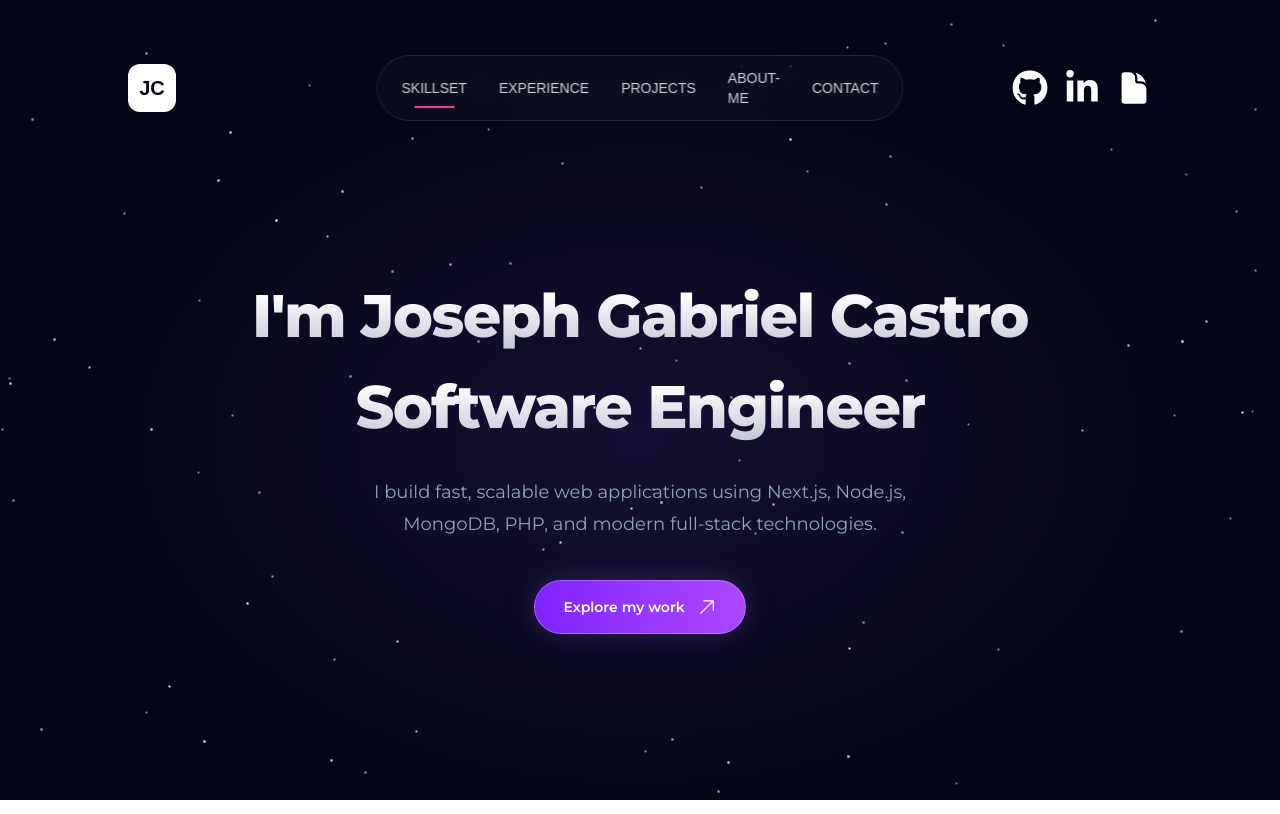
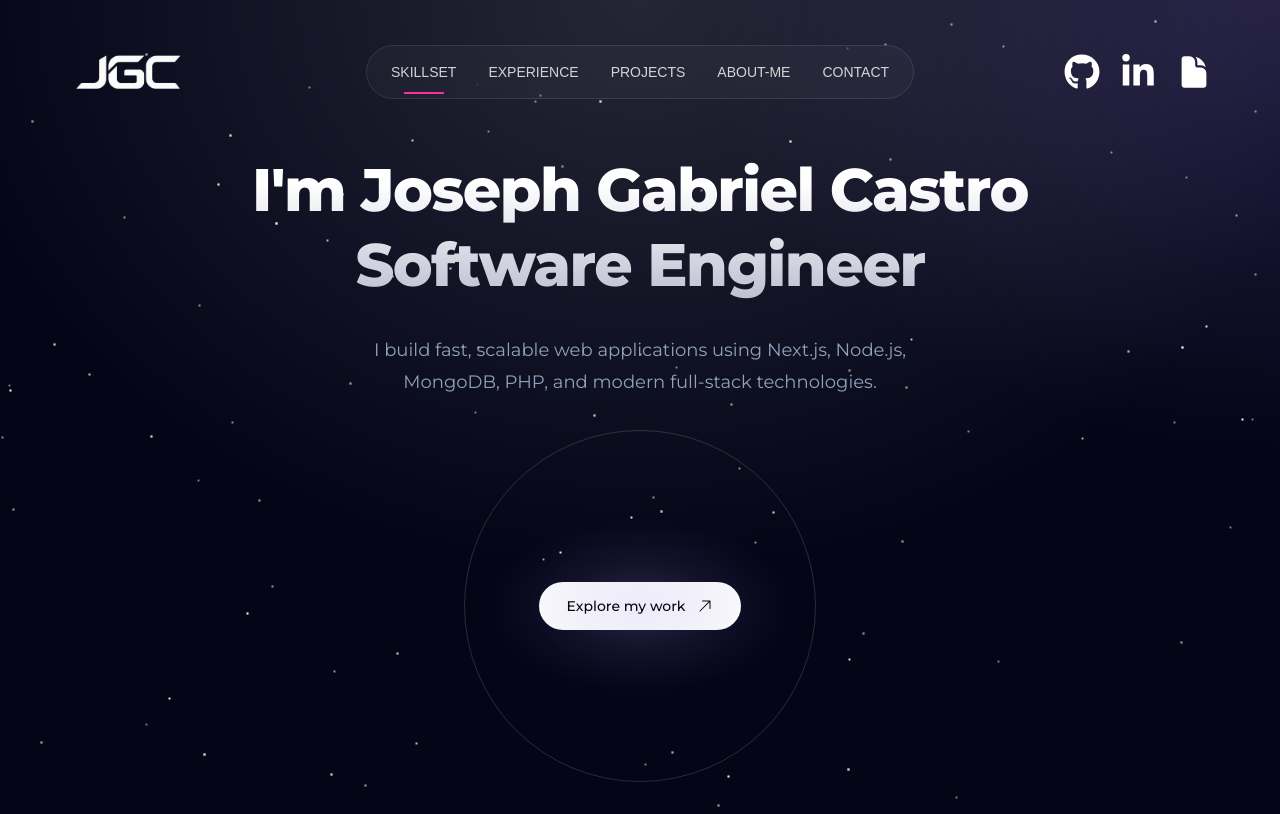
Before and after one commit to strawcas/portfolio, a Next.js app: page / in a window 1280 px wide. Built offline with nearby package versions, Linux system fonts and the light colour scheme.

Commit message:
implemented magnetic button

```diff
--- a/src/_components/Header.jsx
+++ b/src/_components/Header.jsx
@@ -1,25 +1,96 @@
+"use client";
+
+import { gsap } from "gsap";
+import { useEffect, useRef } from "react";
 import { FaGithub, FaLinkedinIn } from "react-icons/fa";
 import { HiDocument } from "react-icons/hi2";
+import Image from "next/image";
 
 export default function Header() {
+    const socialLinksRef = useRef(null);
+
+    useEffect(() => {
+        const media = gsap.matchMedia();
+
+        media.add(
+            {
+                motion: "(prefers-reduced-motion: no-preference)",
+                reduced: "(prefers-reduced-motion: reduce)",
+            },
+            (context) => {
+                const reduced = context.conditions.reduced;
+                const cleanups = Array.from(
+                    socialLinksRef.current.querySelectorAll("a"),
+                ).map((link) => {
+                    const icon = link.querySelector("svg");
+                    const tooltip = link.querySelector("span");
+                    const animation = gsap.timeline({ paused: true })
+                        .to(icon, {
+                            scale: reduced ? 1 : 1.18,
+                            duration: reduced ? 0 : 0.16,
+                            ease: "power2.out",
+                        }, 0)
+                        .fromTo(tooltip, {
+                            opacity: 0,
+                            y: reduced ? 0 : 4,
+                            scale: reduced ? 1 : 0.94,
+                        }, {
+                            opacity: 1,
+                            y: 0,
+                            scale: 1,
+                            duration: reduced ? 0 : 0.12,
+                            ease: "power2.out",
+                        }, 0);
+
+                    const update = () => {
+                        if (link.matches(":hover, :focus-visible")) {
+                            animation.play();
+                        } else {
+                            animation.reverse();
+                        }
+                    };
+                    const events = ["pointerenter", "pointerleave", "focus", "blur"];
+                    events.forEach((event) => link.addEventListener(event, update));
+                    return () => events.forEach((event) => link.removeEventListener(event, update));
+                });
+
+                return () => cleanups.forEach((cleanup) => cleanup());
+            },
+        );
+
+        return () => media.revert();
+    }, []);
+
+    const socialLinkClassName =
+        "relative inline-flex min-h-11 min-w-11 items-center justify-center rounded-md text-white focus-visible:outline-2 focus-visible:outline-offset-4 focus-visible:outline-white";
+    const tooltipClassName =
+        "pointer-events-none absolute top-full left-1/2 mt-3 -translate-x-1/2 origin-top whitespace-nowrap rounded-xl bg-[#090914] px-3 py-2 text-xs leading-none font-medium text-white opacity-0 shadow-lg";
+
     return (
-        <header className="w-full px-8 py-8 md:px-16 lg:px-24">
-            <div className="relative flex items-center justify-between">
-                {/* LOGO */}
-                <div className="flex h-12 w-12 items-center justify-center rounded-xl bg-white text-xl font-black text-[#040517]">
-                    JC
+        <header className="relative z-20 w-full py-2 sm:py-4 xl:px-8 2xl:px-24">
+            <div className="relative flex flex-wrap items-center justify-between gap-y-6">
+
+
+                <div className="relative h-12 w-28 shrink-0 overflow-hidden sm:w-32">
+                    <Image
+                        src="/logo.png"
+                        alt="Joseph Gabriel Castro logo"
+                        fill
+                        sizes="(min-width: 640px) 128px, 112px"
+                        className="object-cover"
+                    />
                 </div>
 
                 {/* NAV */}
-                <nav className="absolute left-1/2 -translate-x-1/2">
-                    <ul className="flex items-center gap-8 rounded-full border border-white/10 bg-white/[0.03] px-6 py-3 text-sm text-white/80 backdrop-blur-md">
+                <nav aria-label="Main navigation" className="order-last w-full xl:absolute xl:left-1/2 xl:order-none xl:w-auto xl:-translate-x-1/2">
+                    <ul className="mx-auto flex w-fit max-w-full flex-wrap items-center justify-center gap-x-4 gap-y-1 rounded-2xl border border-white/10 bg-white/[0.03] px-3 py-1 text-[11px] text-white/80 backdrop-blur-md sm:gap-x-6 sm:px-6 sm:text-sm xl:flex-nowrap xl:gap-x-8 xl:rounded-full [&_a]:inline-flex [&_a]:min-h-11 [&_a]:items-center">
                         <li>
                             <a
                                 href="#skills"
                                 className="relative transition hover:text-white"
                             >
                                 SKILLSET
-                                <span className="absolute -bottom-3 left-1/2 h-[2px] w-10 -translate-x-1/2 bg-pink-500" />
+                                <span className="absolute bottom-0 left-1/2 h-[2px] w-10 -translate-x-1/2 bg-pink-500" />
                             </a>
                         </li>
 
@@ -62,29 +133,44 @@ export default function Header() {
                 </nav>
 
                 {/* SOCIAL LINKS */}
-                <div className="flex items-center gap-4 text-4xl text-white">
+                <div ref={socialLinksRef} className="flex items-center gap-1 text-3xl text-white sm:gap-3 sm:text-4xl">
                     <a
                         href="https://github.com/"
                         target="_blank"
-                        className="transition hover:text-purple-300 hover:drop-shadow-[0_0_12px_rgba(168,85,247,0.8)]"
+                        rel="noopener noreferrer"
+                        aria-label="GitHub"
+                        className={socialLinkClassName}
                     >
-                        <FaGithub />
+                        <FaGithub aria-hidden="true" />
+                        <span aria-hidden="true" className={tooltipClassName}>
+                            GitHub
+                        </span>
                     </a>
 
                     <a
                         href="https://linkedin.com/"
                         target="_blank"
-                        className="transition hover:text-purple-300 hover:drop-shadow-[0_0_12px_rgba(168,85,247,0.8)]"
+                        rel="noopener noreferrer"
+                        aria-label="LinkedIn"
+                        className={socialLinkClassName}
                     >
-                        <FaLinkedinIn />
+                        <FaLinkedinIn aria-hidden="true" />
+                        <span aria-hidden="true" className={tooltipClassName}>
+                            LinkedIn
+                        </span>
                     </a>
 
                     <a
                         href="/resume.pdf"
                         target="_blank"
-                        className="transition hover:text-purple-300 hover:drop-shadow-[0_0_12px_rgba(168,85,247,0.8)]"
+                        rel="noopener noreferrer"
+                        aria-label="Resume"
+                        className={socialLinkClassName}
                     >
-                        <HiDocument />
+                        <HiDocument aria-hidden="true" />
+                        <span aria-hidden="true" className={tooltipClassName}>
+                            Resume
+                        </span>
                     </a>
                 </div>
             </div>
--- a/src/_components/Home.jsx
+++ b/src/_components/Home.jsx
@@ -1,9 +1,8 @@
-"use client";
-
 import Header from "@/_components/Header";
 import Star from "@/_components/Star";
+import MagneticButton from "@/_components/MagneticButton";
+import { Montserrat } from "next/font/google";
 import { HiArrowUpRight } from "react-icons/hi2";
-import { Montserrat } from "next/font/google";
 
 const montserrat = Montserrat({
     subsets: ["latin"],
@@ -12,42 +11,64 @@ const montserrat = Montserrat({
 
 export default function Home() {
     const numStars = 100;
+
     const headingClassName =
-        "w-fit bg-linear-to-b from-white from-20% to-[#b8bacd] pb-2 bg-clip-text text-3xl leading-tight font-extrabold tracking-tight text-transparent sm:text-5xl lg:text-6xl";
+        "w-fit max-w-full bg-linear-to-b from-white from-20% to-[#b8bacd] bg-clip-text pb-2 text-[clamp(1.75rem,5vw,3.75rem)] leading-tight font-extrabold tracking-tight text-balance text-transparent";
 
     return (
-        <div className="relative isolate flex min-h-svh w-full flex-col overflow-hidden bg-[#040517] p-4 sm:p-8">
         <div
-                aria-hidden="true"
-                className="pointer-events-none absolute inset-0 -z-10 bg-[radial-gradient(ellipse_at_50%_55%,rgba(139,92,246,0.13),transparent_60%)]"
-            />
+            className="
+                relative isolate
+                flex min-h-svh w-full flex-col
+                gap-6 overflow-hidden
+                bg-[#040517] p-4
+                sm:gap-8 sm:p-8
+            "
+            style={{
+                backgroundImage: `
+                    radial-gradient(
+                        ellipse 55% 70% at 50% 0%,
+                        rgb(255 255 255 / 0.13) 0%,
+                        transparent 100%
+                    ),
+                    radial-gradient(
+                        ellipse 45% 55% at 100% 0%,
+                        rgb(167 139 250 / 0.2) 0%,
+                        transparent 100%
+                    )
+                `,
+            }}
+        >
             {Array.from({ length: numStars }).map((_, i) => (
                 <Star key={`Star#${i}`} />
             ))}
+
             <Header />
 
-            <main className={`${montserrat.className} relative z-10 mx-auto flex w-full max-w-5xl flex-1 flex-col items-center justify-center px-2 py-20 text-center sm:px-6 sm:py-28`}>
-                <p className={headingClassName}>
-                    I&#39;m Joseph Gabriel Castro
-                </p>
+            <main
+                className={`${montserrat.className} relative z-10 mx-auto flex w-full max-w-5xl flex-1 flex-col items-center justify-center text-center`}
+            >
+                <div className="relative isolate flex w-full flex-col items-center">
                     <h1 className={`mt-2 ${headingClassName}`}>
+                        I&apos;m Joseph Gabriel Castro
+                        <br />
                         Software Engineer
                     </h1>
+
                     <p className="mt-6 max-w-xl text-base leading-relaxed text-slate-400 sm:text-lg sm:leading-8">
                         I build fast, scalable web applications using
                         Next.js, Node.js, MongoDB, PHP, and modern
                         full-stack technologies.
                     </p>
-                <button
-                    type="button"
-                    className="group mt-10 inline-flex cursor-pointer items-center gap-3 rounded-full border border-purple-200/30 bg-linear-to-r from-violet-600 to-purple-500 px-7 py-4 text-sm font-semibold text-white shadow-[0_0_30px_rgba(139,92,246,0.25)] transition duration-300 hover:-translate-y-1 hover:border-purple-200/60 hover:shadow-[0_0_45px_rgba(168,85,247,0.45)] focus-visible:outline-2 focus-visible:outline-offset-4 focus-visible:outline-purple-300 active:translate-y-0 motion-reduce:transform-none motion-reduce:transition-none"
-                >
+                </div>
+
+                <MagneticButton>
                     Explore my work
                     <HiArrowUpRight
                         aria-hidden="true"
-                        className="size-5 transition-transform duration-300 group-hover:translate-x-0.5 group-hover:-translate-y-0.5 motion-reduce:transform-none motion-reduce:transition-none"
+                        className="size-4"
                     />
-                </button>
+                </MagneticButton>
             </main>
         </div>
     );
--- /dev/null
+++ b/src/_components/MagneticButton.jsx
@@ -0,0 +1,132 @@
+"use client";
+
+import { gsap } from "gsap";
+import { useEffect, useRef } from "react";
+
+export default function MagneticButton({ children }) {
+    const magneticZoneRef = useRef(null);
+    const exploreButtonRef = useRef(null);
+    const magnetStrength = 0.4;
+
+    useEffect(() => {
+        const media = gsap.matchMedia();
+
+        media.add(
+            "(min-width: 1024px) and (hover: hover) and (pointer: fine) and (prefers-reduced-motion: no-preference)",
+            () => {
+                const zone = magneticZoneRef.current;
+                const button = exploreButtonRef.current;
+                let tween;
+
+                gsap.set(button, { x: 0, y: 0 });
+
+                const reset = () => {
+                    tween = gsap.to(button, {
+                        x: 0,
+                        y: 0,
+                        duration: 0.55,
+                        ease: "elastic.out(1, 0.5)",
+                        overwrite: true,
+                    });
+                };
+
+                const move = (event) => {
+                    if (
+                        event.pointerType === "touch" ||
+                        button.matches(":focus-visible")
+                    )
+                        return;
+
+                    const bounds = zone.getBoundingClientRect();
+
+                    const x =
+                        event.clientX -
+                        bounds.left -
+                        bounds.width / 2;
+
+                    const y =
+                        event.clientY -
+                        bounds.top -
+                        bounds.height / 2;
+
+                    if (
+                        Math.hypot(
+                            x / (bounds.width / 2),
+                            y / (bounds.height / 2),
+                        ) > 1
+                    ) {
+                        reset();
+                        return;
+                    }
+
+                    tween = gsap.to(button, {
+                        x: x * magnetStrength,
+                        y: y * magnetStrength,
+                        duration: 0.2,
+                        ease: "power3.out",
+                        overwrite: true,
+                    });
+                };
+
+                zone.addEventListener("pointermove", move);
+                zone.addEventListener("pointerleave", reset);
+                zone.addEventListener("pointercancel", reset);
+                button.addEventListener("focus", reset);
+                window.addEventListener("blur", reset);
+
+                return () => {
+                    zone.removeEventListener("pointermove", move);
+                    zone.removeEventListener("pointerleave", reset);
+                    zone.removeEventListener("pointercancel", reset);
+                    button.removeEventListener("focus", reset);
+                    window.removeEventListener("blur", reset);
+
+                    tween?.kill();
+                };
+            },
+        );
+
+        return () => media.revert();
+    }, []);
+
+    return (
+        <div
+            ref={magneticZoneRef}
+            className="
+                mt-8 flex w-fit max-w-full items-center justify-center
+                lg:aspect-square
+                lg:w-[22rem]
+                lg:rounded-full
+                lg:border
+                lg:border-white/15
+            "
+        >
+            <button
+                ref={exploreButtonRef}
+                type="button"
+                className="
+                    relative isolate inline-flex shrink-0 cursor-pointer
+                    items-center gap-3 rounded-full bg-white px-7 py-3.5
+                    text-sm font-medium text-[#040517]
+                    transition-colors duration-150
+                    hover:bg-slate-200
+                    focus-visible:outline-2
+                    focus-visible:outline-offset-4
+                    focus-visible:outline-white
+                    active:bg-slate-300
+                    motion-reduce:transition-none
+
+                    before:pointer-events-none
+                    before:absolute
+                    before:-inset-x-12
+                    before:-inset-y-16
+                    before:z-[-1]
+                    before:content-['']
+                    before:bg-[radial-gradient(ellipse_at_center,rgb(170_163_225/22%)_0%,rgb(139_130_205/10%)_35%,transparent_70%)]
+                "
+            >
+                {children}
+            </button>
+        </div>
+    );
+}
```
Also changed, not shown: public/logo.png (added). Lines whose indentation alone changed are shown as unchanged.
